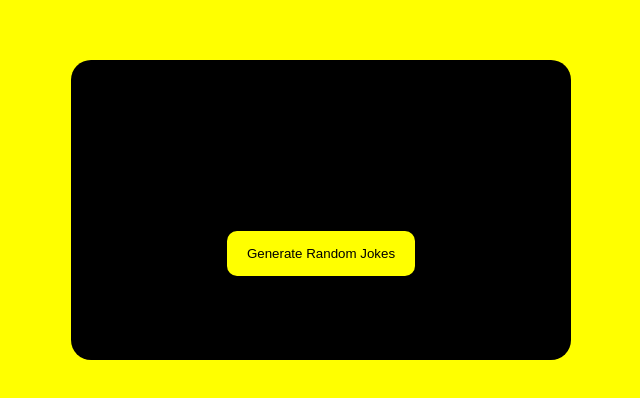
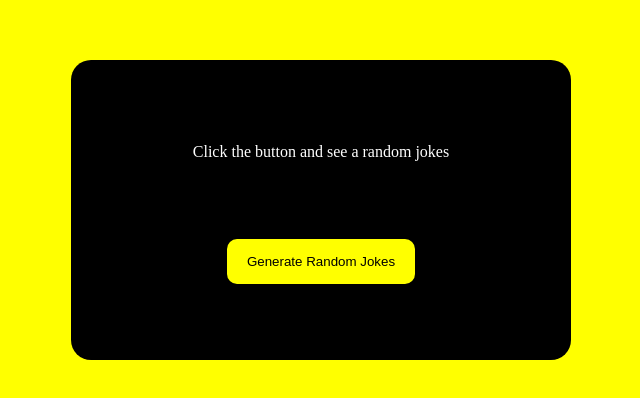
Before and after one commit to dhanush3727/RandomJokes, a plain HTML site: page index.html in a window 1280 px wide. Shown: the part 190-588 px from the top of the page, without its empty margins (319-959 px from the left). Drawn offline with Linux system fonts and the light colour scheme.

Commit message:
Ramdom Jokes

```diff
--- a/index.html
+++ b/index.html
@@ -9,7 +9,7 @@
   </head>
   <body>
     <div class="container">
-      <p class="para"></p>
+      <p class="para">Click the button and see a random jokes</p>
       <button class="btn">Generate Random Jokes</button>
     </div>
     <script src="script.js"></script>
```
